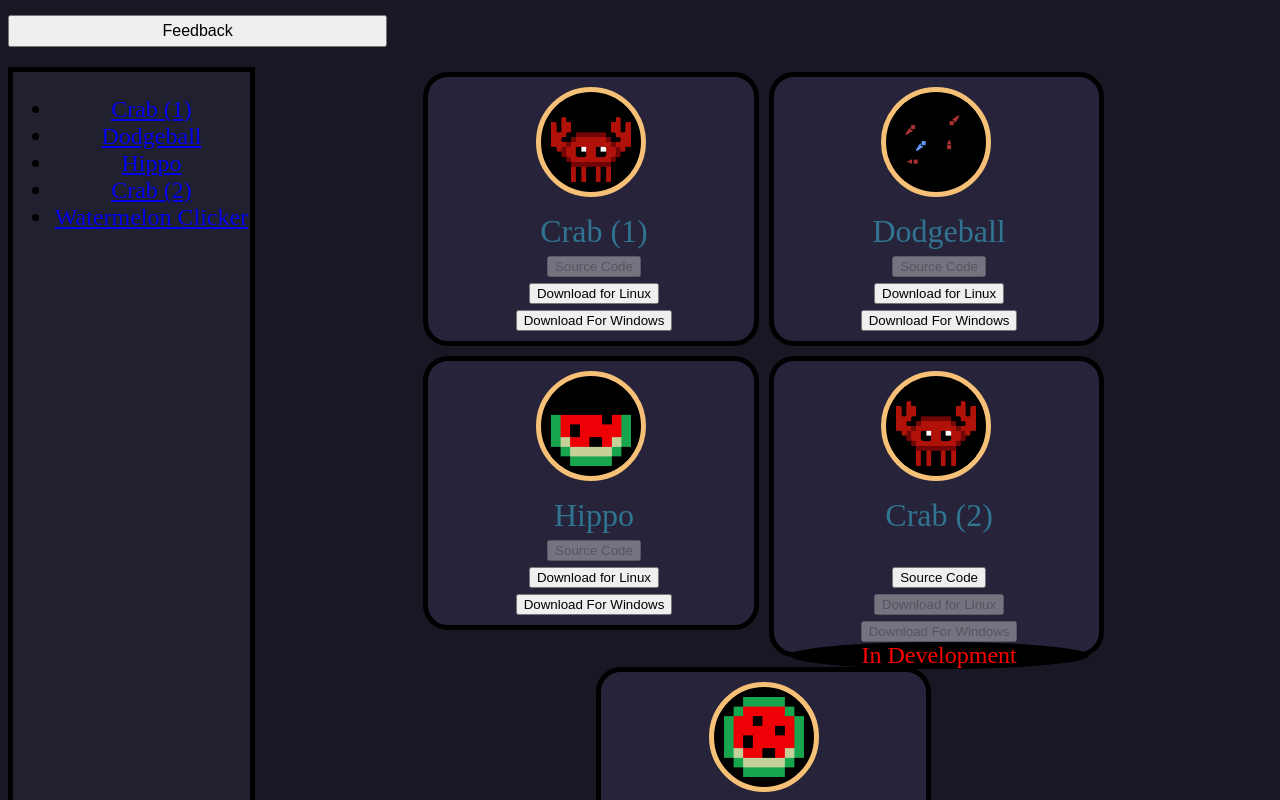
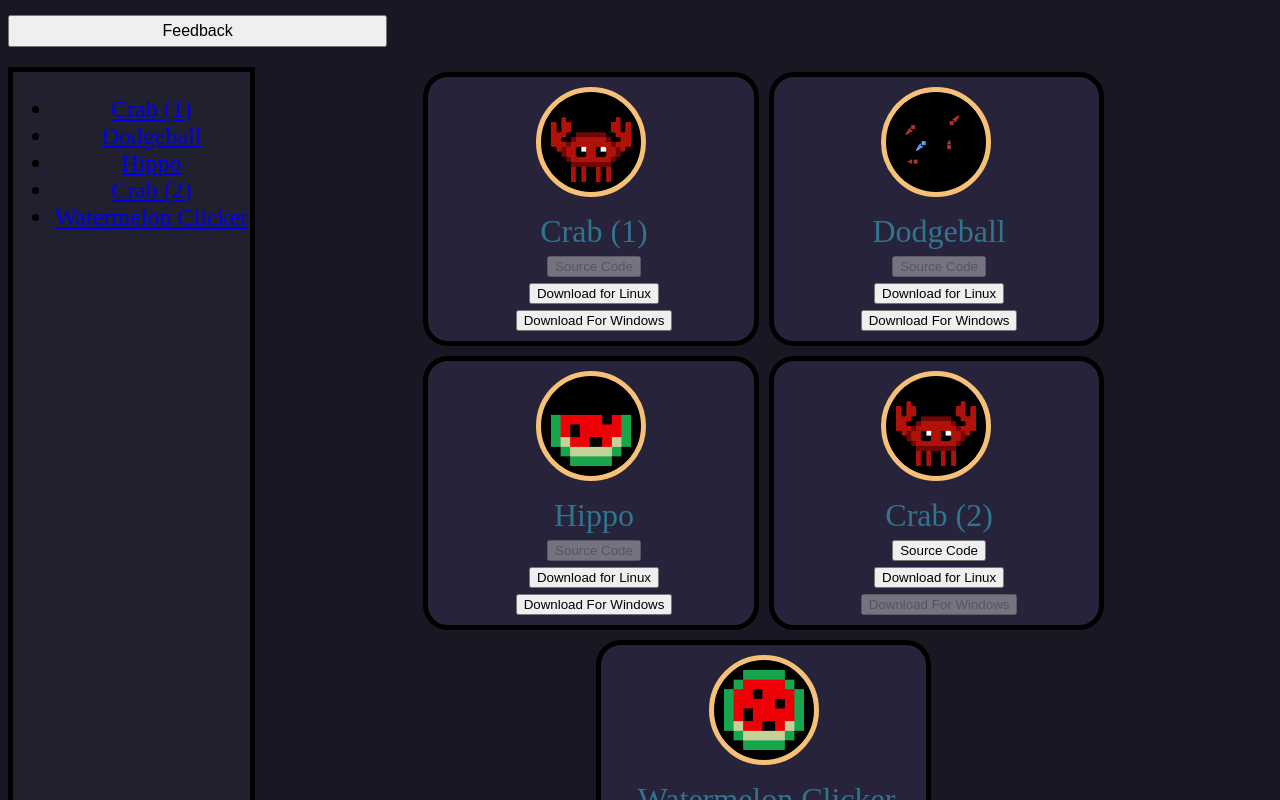
Before and after one commit to AndrewGalvez/andrewgalvez.github.io, a React (Create React App) app: page / in a window 1280 px wide. Shown: the top 800 px of the page. Built offline with nearby package versions, Linux system fonts and the light colour scheme.

Commit message:
crab2 download

```diff
--- a/public/games.json
+++ b/public/games.json
@@ -27,9 +27,9 @@
     "name": "Crab (2)",
     "imgpath": "/images/crab.png",
     "githubpath": "https://github.com/andrewgalvez/crab",
-    "downloadlinux": "none",
+    "downloadlinux": "/downloads/crab2-linux.zip",
     "downloadwindows": "none",
-    "dev": true
+    "dev": false
   },
   {
     "name": "Watermelon Clicker",
--- a/src/App.js
+++ b/src/App.js
@@ -9,9 +9,9 @@ function GameBoxImage({ gamedata }) {
   );
 }
 
-function GameBoxDescButton({path, desc}) {
+function GameBoxDescButton({path, desc, d}) {
   return (
-	  <a target="_blank" href={path} ><button disabled={
+	  <a   {...(d && { download: true })} target="_blank" href={path} ><button disabled={
 	    path === "none"
 	  }>{desc}</button></a>
   );
@@ -27,8 +27,8 @@ function GameBoxDesc({ gamedata }) {
       In Development
     </p>}
 	  <GameBoxDescButton path={gamedata.githubpath} desc={"Source Code"}/>
-	  <GameBoxDescButton path={gamedata.downloadlinux} desc={"Download for Linux"}/>
-	  <GameBoxDescButton path={gamedata.downloadwindows} desc={"Download For Windows"}/>
+	  <GameBoxDescButton d={true} path={gamedata.downloadlinux} desc={"Download for Linux"}/>
+	  <GameBoxDescButton d={true} path={gamedata.downloadwindows} desc={"Download For Windows"}/>
     </div>
   );
 }
```
Also changed, not shown: 1 other file (tests, documents, lock files or other folders).
